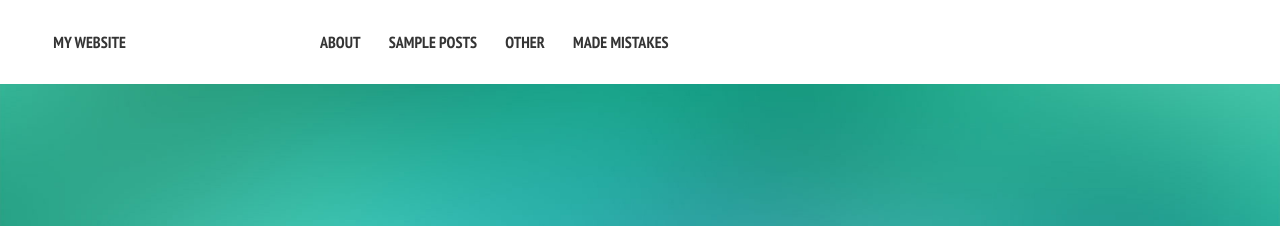
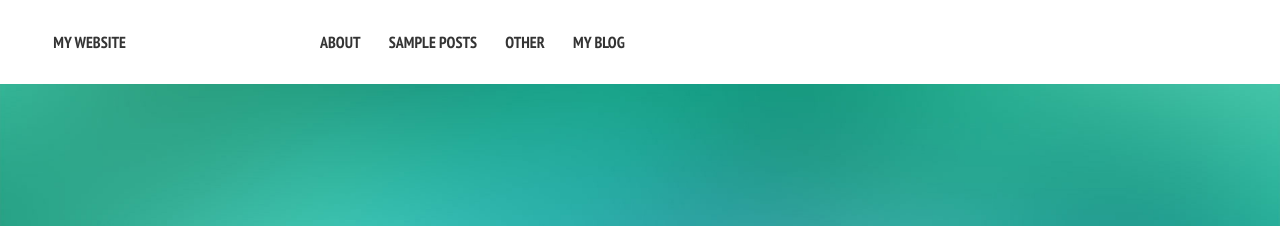
Before and after one commit to tgram/tgram.github.io, a Jekyll site: the page built from index.md, in a window 1280 px wide. Shown: the top 226 px of the page. Built offline with Jekyll 4.4.1, drawn with Linux system fonts in a browser that asks for light colours; nearby versions of some CDN libraries.

Commit message:
added my blog

```diff
--- a/_data/navigation.yml
+++ b/_data/navigation.yml
@@ -9,5 +9,5 @@
 - title: Other
   url: /Other/
 
-- title: Made Mistakes
-  url: http://mademistakes.com
+- title: My Blog
+  url: http://tgramunc.blogspot.com/
```
